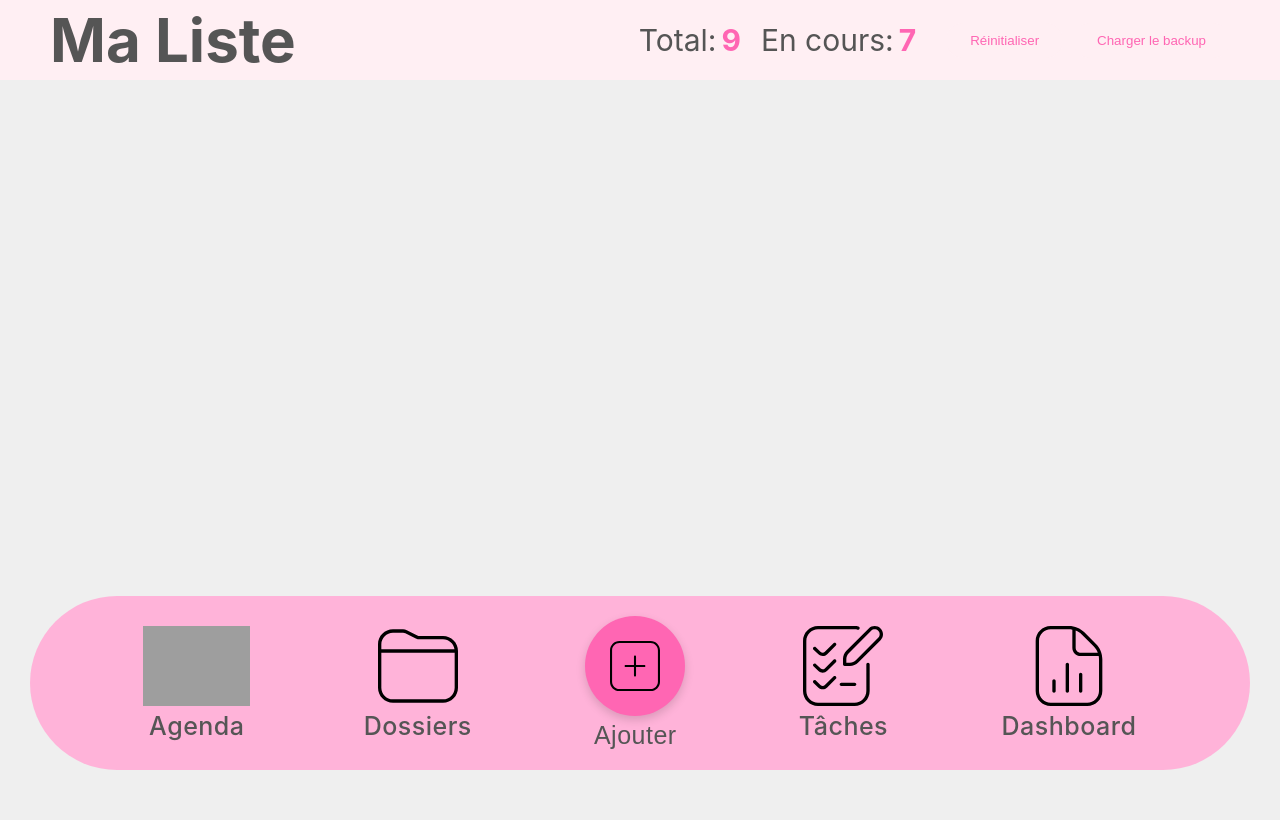
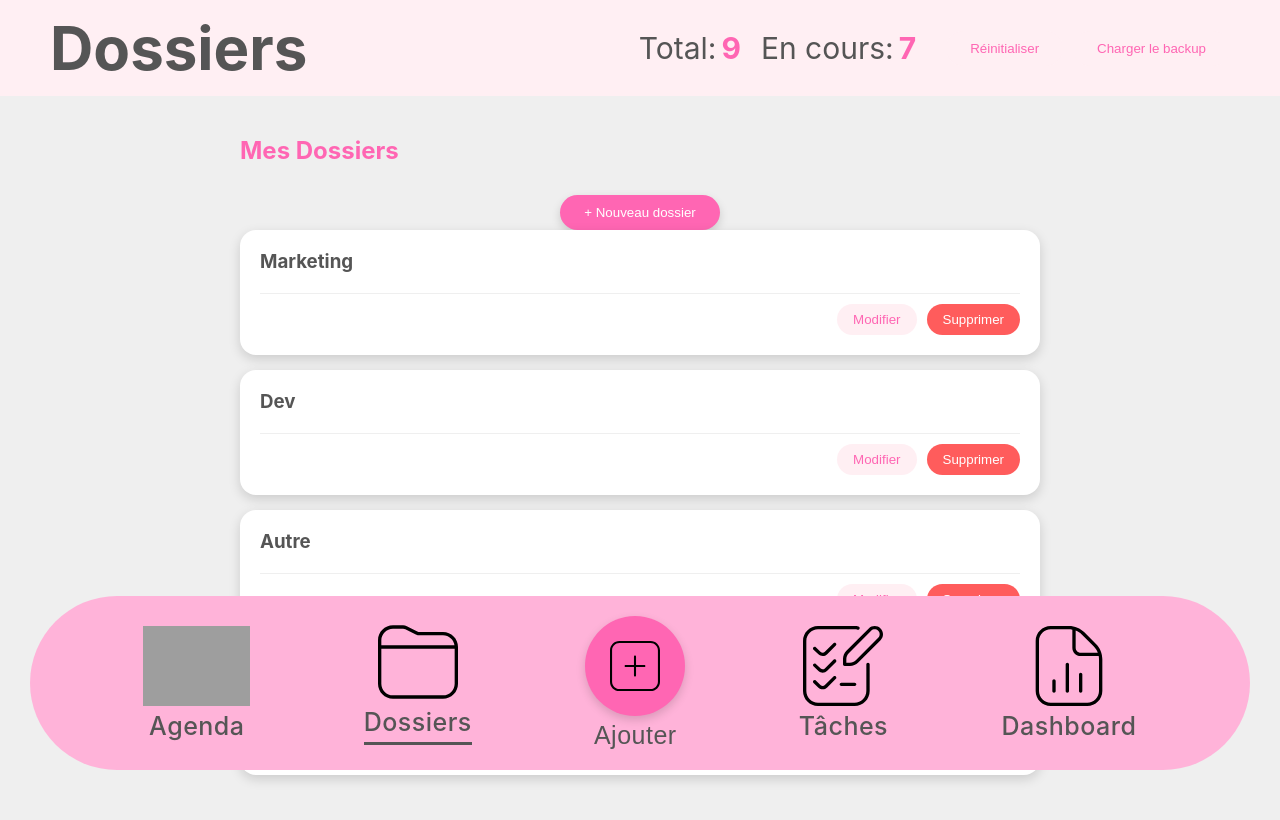
Before and after one commit to claire-arsena/ToDo-List, a React (Create React App) app in the folder ma-liste/: page /folders in a window 1280 px wide. Shown: the top 820 px of the page. Built offline with nearby package versions, Linux system fonts and the light colour scheme; grey boxes are pictures that could not be loaded.

Commit message:
feat : ajout de la fonctionnalité des dossiers

```diff
--- a/ma-liste/src/App.js
+++ b/ma-liste/src/App.js
@@ -5,9 +5,10 @@ import { ModalContextProvider } from './ctx/ModalContext';
 import Footer from './components/Footer/Footer';
 import Header from './components/Header/Header';
 import TaskFormModal from './components/Modal/TaskFormModal';
+import FolderFormModal from './components/Modal/FolderFormModal';
 import Tasks from './views/Tasks/Tasks';
 import Agenda from './views/Agenda';
-import Dossiers from './views/Dossiers';
+import Folders from './views/Folders';
 import Dashboard from './views/Dashboard';
 
 function App() {
@@ -19,10 +20,11 @@ function App() {
             <Header />
             <Footer />
             <TaskFormModal />
+            <FolderFormModal />
             <Routes>
               <Route path="/" element={<Tasks />} />
               <Route path="/agenda" element={<Agenda />} />
-              <Route path="/dossiers" element={<Dossiers />} />
+              <Route path="/folders" element={<Folders />} />
               <Route path="/dashboard" element={<Dashboard />} />
             </Routes>
           </main>
--- a/ma-liste/src/components/Footer/Footer.js
+++ b/ma-liste/src/components/Footer/Footer.js
@@ -22,13 +22,13 @@ function Footer() {
                             <figcaption className="footer-text">Agenda</figcaption>
                         </figure>
                 </Link>
-                <Link to="/dossiers" className={location.pathname === '/dossiers' ? 'active' : ''}>
+                <Link to="/folders" className={location.pathname === '/folders' ? 'active' : ''}>
                     <figure className="footer-figure">
                         <img src={folder} className="footer-logo" alt="Icône dossiers" />
                         <figcaption className="footer-text">Dossiers</figcaption>
                     </figure>
                 </Link>
-                <button className="footer-add-button" onClick={openModal} title="Créer une tâche">
+                <button className="footer-add-button" onClick={() => openModal('task')} title="Créer une tâche">
                     <figure className="footer-figure">
                         <b className="footer-add-bg">
                             <img src={add} className="footer-logo footer-add-icon" alt="Icône ajouter" />
--- a/ma-liste/src/components/Header/Header.js
+++ b/ma-liste/src/components/Header/Header.js
@@ -5,27 +5,27 @@ import './Header.css';
 
 function Header() {
   const location = useLocation();
-  const { resetData, loadBackup, taches, getActiveTasks } = useContext(TodoContext);
+  const { resetData, loadBackup, tasks, getActiveTasks } = useContext(TodoContext);
 
   const titles = {
     '/': 'Liste de tâches',
     '/agenda': 'Agenda',
-    '/dossiers': 'Dossiers',
+    '/folders': 'Dossiers',
     '/dashboard': 'Tableau de bord'
   };
 
   const currentTitle = titles[location.pathname] || 'Ma Liste';
-  const totalTasks = taches.length;
+  const totalTasks = tasks.length;
   const activeTasksCount = getActiveTasks().length;
 
   return (
     <header className="App-header">
         <h1>{currentTitle}</h1>
         <nav className="header-actions">
-          <div className="task-stats">
-            <span className="stat-item">Total: <strong>{totalTasks}</strong></span>
-            <span className="stat-item">En cours: <strong>{activeTasksCount}</strong></span>
-          </div>
+          <section className="task-stats">
+            <p className="stat-item">Total: <strong>{totalTasks}</strong></p>
+            <p className="stat-item">En cours: <strong>{activeTasksCount}</strong></p>
+          </section>
           <button
             className="btn btn-secondary"
             onClick={resetData}
--- /dev/null
+++ b/ma-liste/src/components/Modal/FolderFormModal.js
@@ -0,0 +1,103 @@
+import React, { useContext, useState, useEffect } from 'react';
+import { TodoContext } from '../../ctx/TodoContext';
+import { ModalContext } from '../../ctx/ModalContext';
+import './TaskFormModal.css';
+
+function FolderFormModal() {
+  const { addFolder, updateFolder } = useContext(TodoContext);
+  const { isModalOpen, modalType, modalData, closeModal } = useContext(ModalContext);
+  const [formData, setFormData] = useState({
+    title: '',
+    description: '',
+  });
+
+  useEffect(() => {
+    if (modalData && modalType === 'folder') {
+      setFormData({
+        title: modalData.title || '',
+        description: modalData.description || '',
+      });
+    } else {
+      setFormData({
+        title: '',
+        description: '',
+      });
+    }
+  }, [modalData, modalType]);
+
+  const handleChange = (e) => {
+    const { name, value } = e.target;
+    setFormData(prev => ({
+      ...prev,
+      [name]: value,
+    }));
+  };
+
+  const handleSubmit = (e) => {
+    e.preventDefault();
+    if (formData.title.trim()) {
+      if (modalData) {
+        updateFolder(modalData.id, formData);
+      } else {
+        addFolder(formData);
+      }
+      closeModal();
+    }
+  };
+
+  const handleBackdropClick = (e) => {
+    if (e.target === e.currentTarget) {
+      closeModal();
+    }
+  };
+
+  if (!isModalOpen || modalType !== 'folder') return null;
+
+  return (
+    <dialog className="modal-backdrop" onClick={handleBackdropClick}>
+      <section className="modal-content">
+        <header className="modal-header">
+          <h2>{modalData ? 'Modifier le dossier' : 'Créer un nouveau dossier'}</h2>
+          <button className="modal-close" onClick={closeModal}>×</button>
+        </header>
+        <form onSubmit={handleSubmit} className="task-form">
+          <fieldset className="form-group">
+            <label htmlFor="title">Nom du dossier *</label>
+            <input
+              type="text"
+              id="title"
+              name="title"
+              value={formData.title}
+              onChange={handleChange}
+              placeholder="Ex: Personnel, Travail..."
+              required
+            />
+          </fieldset>
+
+          <fieldset className="form-group">
+            <label htmlFor="description">Description</label>
+            <textarea
+              id="description"
+              name="description"
+              value={formData.description}
+              onChange={handleChange}
+              placeholder="Description optionnelle"
+              rows="3"
+            />
+          </fieldset>
+
+          <footer className="form-buttons">
+            <button type="button" className="btn btn-secondary" onClick={closeModal}>
+              Annuler
+            </button>
+            <button type="submit" className="btn btn-primary">
+              {modalData ? 'Enregistrer' : 'Créer le dossier'}
+            </button>
+          </footer>
+        </form>
+      </section>
+    </dialog>
+  );
+}
+
+export default FolderFormModal;
--- a/ma-liste/src/components/Modal/TaskFormModal.js
+++ b/ma-liste/src/components/Modal/TaskFormModal.js
@@ -1,20 +1,43 @@
-import React, { useContext, useState } from 'react';
+import React, { useContext, useState, useEffect } from 'react';
 import { TodoContext } from '../../ctx/TodoContext';
 import { ModalContext } from '../../ctx/ModalContext';
 import { ETATS } from '../../config/constants';
 import './TaskFormModal.css';
 
 function TaskFormModal() {
-  const { addTask, dossiers } = useContext(TodoContext);
-  const { isModalOpen, closeModal } = useContext(ModalContext);
+  const { addTask, updateTask, folders, relations } = useContext(TodoContext);
+  const { isModalOpen, modalType, modalData, closeModal } = useContext(ModalContext);
   const [formData, setFormData] = useState({
     title: '',
     description: '',
-    date_echeance: '',
-    etat: ETATS.NOUVEAU,
-    equipiersInput: '',
-    id_dossier: '',
+    dueDate: '',
+    status: ETATS.NOUVEAU,
+    membersInput: '',
+    folderId: '',
   });
+
+  useEffect(() => {
+    if (modalData && modalType === 'task') {
+      const relation = relations.find(r => r.taskId === modalData.id);
+      setFormData({
+        title: modalData.title || '',
+        description: modalData.description || '',
+        dueDate: modalData.dueDate || '',
+        status: modalData.status || ETATS.NOUVEAU,
+        membersInput: modalData.members ? modalData.members.map(m => m.name).join(', ') : '',
+        folderId: relation ? relation.folderId.toString() : '',
+      });
+    } else {
+      setFormData({
+        title: '',
+        description: '',
+        dueDate: '',
+        status: ETATS.NOUVEAU,
+        membersInput: '',
+        folderId: '',
+      });
+    }
+  }, [modalData, modalType, relations]);
 
   const handleChange = (e) => {
     const { name, value } = e.target;
@@ -27,26 +50,32 @@ function TaskFormModal() {
   const handleSubmit = (e) => {
     e.preventDefault();
     if (formData.title.trim()) {
-      const equipiers = formData.equipiersInput
+      const members = formData.membersInput
         .split(',')
         .map(name => ({ name: name.trim() }))
         .filter(obj => obj.name !== '');
 
-      addTask({
+      const taskPayload = {
         title: formData.title,
         description: formData.description,
-        date_echeance: formData.date_echeance,
-        etat: formData.etat,
-        equipiers
-      }, formData.id_dossier);
+        dueDate: formData.dueDate,
+        status: formData.status,
+        members
+      };
+
+      if (modalData) {
+        updateTask(modalData.id, taskPayload, formData.folderId);
+      } else {
+        addTask(taskPayload, formData.folderId);
+      }
 
       setFormData({
         title: '',
         description: '',
-        date_echeance: '',
-        etat: ETATS.NOUVEAU,
-        equipiersInput: '',
-        id_dossier: '',
+        dueDate: '',
+        status: ETATS.NOUVEAU,
+        membersInput: '',
+        folderId: '',
       });
       closeModal();
     }
@@ -58,7 +87,7 @@ function TaskFormModal() {
     }
   };
 
-  if (!isModalOpen) return null;
+  if (!isModalOpen || modalType !== 'task') return null;
 
   return (
     <dialog className="modal-backdrop" onClick={handleBackdropClick}>
@@ -94,53 +123,53 @@ function TaskFormModal() {
           </fieldset>
 
           <fieldset className="form-group">
-            <label htmlFor="date_echeance">Date d'échéance</label>
+            <label htmlFor="dueDate">Date d'échéance</label>
             <input
               type="date"
-              id="date_echeance"
-              name="date_echeance"
-              value={formData.date_echeance}
+              id="dueDate"
+              name="dueDate"
+              value={formData.dueDate}
               onChange={handleChange}
             />
           </fieldset>
 
           <fieldset className="form-group">
-            <label htmlFor="id_dossier">Dossier</label>
+            <label htmlFor="folderId">Dossier</label>
             <select
-              id="id_dossier"
-              name="id_dossier"
-              value={formData.id_dossier}
+              id="folderId"
+              name="folderId"
+              value={formData.folderId}
               onChange={handleChange}
             >
               <option value="">Aucun dossier</option>
-              {dossiers.map(dossier => (
-                <option key={dossier.id} value={dossier.id}>{dossier.title}</option>
+              {folders.map(folder => (
+                <option key={folder.id} value={folder.id}>{folder.title}</option>
               ))}
             </select>
           </fieldset>
 
           <fieldset className="form-group">
-            <label htmlFor="equipiersInput">Équipiers (séparés par des virgules)</label>
+            <label htmlFor="membersInput">Équipiers (séparés par des virgules)</label>
             <input
               type="text"
-              id="equipiersInput"
-              name="equipiersInput"
-              value={formData.equipiersInput}
+              id="membersInput"
+              name="membersInput"
+              value={formData.membersInput}
               onChange={handleChange}
               placeholder="Ex: Paul, Marie, Bob"
             />
           </fieldset>
 
           <fieldset className="form-group">
-            <label htmlFor="etat">Statut</label>
+            <label htmlFor="status">Statut</label>
             <select
-              id="etat"
-              name="etat"
-              value={formData.etat}
+              id="status"
+              name="status"
+              value={formData.status}
               onChange={handleChange}
             >
-              {Object.values(ETATS).map(etat => (
-                <option key={etat} value={etat}>{etat}</option>
+              {Object.values(ETATS).map(status => (
+                <option key={status} value={status}>{status}</option>
               ))}
             </select>
           </fieldset>
@@ -150,7 +179,7 @@ function TaskFormModal() {
               Annuler
             </button>
             <button type="submit" className="btn btn-primary">
-              Créer la tâche
+              {modalData ? 'Enregistrer les modifications' : 'Créer la tâche'}
             </button>
           </footer>
         </form>
--- a/ma-liste/src/ctx/ModalContext.jsx
+++ b/ma-liste/src/ctx/ModalContext.jsx
@@ -4,12 +4,24 @@ export const ModalContext = createContext();
 
 export function ModalContextProvider({ children }) {
   const [isModalOpen, setIsModalOpen] = useState(false);
+  const [modalType, setModalType] = useState('task');
+  const [modalData, setModalData] = useState(null);
 
-  const openModal = () => setIsModalOpen(true);
-  const closeModal = () => setIsModalOpen(false);
+  const openModal = (type = 'task', data = null) => {
+    setModalType(type);
+    setModalData(data);
+    setIsModalOpen(true);
+  };
+
+  const closeModal = () => {
+    setIsModalOpen(false);
+    setModalData(null);
+  };
 
   const value = {
     isModalOpen,
+    modalType,
+    modalData,
     openModal,
     closeModal,
   };
--- a/ma-liste/src/ctx/TodoContext.jsx
+++ b/ma-liste/src/ctx/TodoContext.jsx
@@ -1,12 +1,12 @@
 import React, { createContext, useState, useEffect } from 'react';
 import backupData from '../config/data.json';
-import { ETAT_TERMINE } from '../config/constants';
+import { ETAT_TERMINE, ETATS } from '../config/constants';
 
 export const TodoContext = createContext();
 
 export function TodoContextProvider({ children }) {
-  const [taches, setTaches] = useState([]);
-  const [dossiers, setDossiers] = useState([]);
+  const [tasks, setTasks] = useState([]);
+  const [folders, setFolders] = useState([]);
   const [relations, setRelations] = useState([]);
 
   useEffect(() => {
@@ -14,63 +14,133 @@ export function TodoContextProvider({ children }) {
   }, []);
 
   const loadBackup = () => {
-    setTaches(backupData.taches);
-    setDossiers(backupData.dossiers);
-    setRelations(backupData.relations);
+    const mappedTasks = (backupData.taches || []).map(t => ({
+      id: t.id,
+      title: t.title,
+      description: t.description || '',
+      creationDate: t.date_creation || '',
+      dueDate: t.date_echeance || '',
+      status: t.etat || ETATS.NOUVEAU,
+      members: t.equipiers || []
+    }));
+
+    const mappedFolders = (backupData.dossiers || []).map(d => ({
+      id: d.id,
+      title: d.title,
+      description: d.description || '',
+      color: d.color,
+      icon: d.icon,
+      type: d.type
+    }));
+
+    const mappedRelations = (backupData.relations || []).map(r => ({
+      taskId: r.tache,
+      folderId: r.dossier
+    }));
+
+    setTasks(mappedTasks);
+    setFolders(mappedFolders);
+    setRelations(mappedRelations);
   };
 
   const resetData = () => {
     const confirmed = window.confirm('Êtes-vous sûr(e) ? Cette action supprimera toutes les tâches.');
     if (confirmed) {
-      setTaches([]);
-      setDossiers([]);
+      setTasks([]);
+      setFolders([]);
       setRelations([]);
     }
   };
 
-  const addTask = (tache, id_dossier = null) => {
-    const maxId = taches.length > 0 ? Math.max(...taches.map(t => t.id)) : 100;
-    const newTache = {
+  const addTask = (task, folderId = null) => {
+    const maxId = tasks.length > 0 ? Math.max(...tasks.map(t => t.id)) : 100;
+    const newTask = {
       id: maxId + 1,
-      title: tache.title,
-      description: tache.description || '',
-      date_creation: new Date().toISOString().split('T')[0],
-      date_echeance: tache.date_echeance || '',
-      etat: tache.etat || 'Nouveau',
-      equipiers: tache.equipiers || [],
+      title: task.title,
+      description: task.description || '',
+      creationDate: new Date().toISOString().split('T')[0],
+      dueDate: task.dueDate || '',
+      status: task.status || ETATS.NOUVEAU,
+      members: task.members || [],
     };
 
-    setTaches([...taches, newTache]);
+    setTasks([...tasks, newTask]);
 
-    if (id_dossier) {
-      setRelations([...relations, { tache: newTache.id, dossier: parseInt(id_dossier) }]);
+    if (folderId) {
+      setRelations([...relations, { taskId: newTask.id, folderId: parseInt(folderId) }]);
     }
 
-    return newTache;
+    return newTask;
+  };
+
+  const updateTask = (id, updatedTask, folderId = undefined) => {
+    setTasks(tasks.map(t => t.id === id ? { ...t, ...updatedTask } : t));
+    if (folderId !== undefined) {
+      const otherRelations = relations.filter(r => r.taskId !== id);
+      if (folderId) {
+        setRelations([...otherRelations, { taskId: id, folderId: parseInt(folderId) }]);
+      } else {
+        setRelations(otherRelations);
+      }
+    }
+  };
+
+  const deleteTask = (id) => {
+    if (window.confirm('Supprimer cette tâche ?')) {
+      setTasks(tasks.filter(t => t.id !== id));
+      setRelations(relations.filter(r => r.taskId !== id));
+    }
+  };
+
+  const addFolder = (folder) => {
+    const maxId = folders.length > 0 ? Math.max(...folders.map(d => d.id)) : 0;
+    const newFolder = {
+      id: maxId + 1,
+      title: folder.title,
+      description: folder.description || '',
+    };
+    setFolders([...folders, newFolder]);
+    return newFolder;
+  };
+
+  const updateFolder = (id, updatedFolder) => {
+    setFolders(folders.map(f => f.id === id ? { ...f, ...updatedFolder } : f));
+  };
+
+  const deleteFolder = (id) => {
+    if (window.confirm('Supprimer ce dossier ? Les tâches associées resteront mais ne seront plus classées.')) {
+      setFolders(folders.filter(f => f.id !== id));
+      setRelations(relations.filter(r => r.folderId !== id));
+    }
   };
 
   const getActiveTasks = () => {
-    return taches.filter(tache => !ETAT_TERMINE.includes(tache.etat));
+    return tasks.filter(task => !ETAT_TERMINE.includes(task.status));
   };
 
   const getActiveSortedTasks = () => {
     const activeTasks = getActiveTasks();
     return activeTasks.sort((a, b) => {
-      if (!a.date_echeance && !b.date_echeance) return 0;
-      if (!a.date_echeance) return 1;
-      if (!b.date_echeance) return -1;
-      return new Date(b.date_echeance) - new Date(a.date_echeance);
+      if (!a.dueDate && !b.dueDate) return 0;
+      if (!a.dueDate) return 1;
+      if (!b.dueDate) return -1;
+      return new Date(b.dueDate) - new Date(a.dueDate);
     });
   };
 
   const value = {
-    taches,
-    setTaches,
-    dossiers,
-    setDossiers,
+    tasks,
+    setTasks,
+    folders,
+    setFolders,
     relations,
     setRelations,
     addTask,
+    updateTask,
+    deleteTask,
+    addFolder,
+    updateFolder,
+    deleteFolder,
     loadBackup,
     resetData,
     getActiveTasks,
--- /dev/null
+++ b/ma-liste/src/views/Folders.js
@@ -0,0 +1,47 @@
+import React, { useContext } from 'react';
+import { TodoContext } from '../ctx/TodoContext';
+import { ModalContext } from '../ctx/ModalContext';
+import './Tasks/Tasks.css';
+
+function Folders() {
+  const { folders, deleteFolder } = useContext(TodoContext);
+  const { openModal } = useContext(ModalContext);
+
+  return (
+    <section className="tasks folders">
+      <header className="tasks-header">
+        <h1>Mes Dossiers</h1>
+        <button className="btn btn-primary" onClick={() => openModal('folder')}>
+          + Nouveau dossier
+        </button>
+      </header>
+
+      <section className="tasks-list">
+        {folders.map(folder => (
+          <article key={folder.id} className="task-item">
+            <h3>{folder.title}</h3>
+            {folder.description && <p>{folder.description}</p>}
+
+            <footer className="task-actions">
+              <button
+                className="btn btn-secondary btn-small"
+                onClick={() => openModal('folder', folder)}
+              >
+                Modifier
+              </button>
+              <button
+                className="btn btn-danger btn-small"
+                onClick={() => deleteFolder(folder.id)}
+              >
+                Supprimer
+              </button>
+            </footer>
+          </article>
+        ))}
+        {folders.length === 0 && <p>Aucun dossier. Créez-en un pour organiser vos tâches !</p>}
+      </section>
+    </section>
+  );
+}
+
+export default Folders;
--- a/ma-liste/src/views/Tasks/TasksItem.js
+++ b/ma-liste/src/views/Tasks/TasksItem.js
@@ -1,23 +1,25 @@
 import { useContext } from 'react';
 import { TodoContext } from '../../ctx/TodoContext';
+import { ModalContext } from '../../ctx/ModalContext';
 
 function TasksItem({ task }) {
-  const { dossiers, relations } = useContext(TodoContext);
-  const relation = relations.find(r => r.tache === task.id);
-  const dossier = relation ? dossiers.find(d => d.id === relation.dossier) : null;
+  const { folders, relations, deleteTask } = useContext(TodoContext);
+  const { openModal } = useContext(ModalContext);
+  const relation = relations.find(r => r.taskId === task.id);
+  const folder = relation ? folders.find(d => d.id === relation.folderId) : null;
 
-  const displayMembers = task.equipiers && task.equipiers.length > 0
-    ? task.equipiers.slice(0, 2)
+  const displayMembers = task.members && task.members.length > 0
+    ? task.members.slice(0, 2)
     : [];
 
   return (
     <article className="task-item">
       <h3>{task.title}</h3>
-      {dossier && <span className="task-category">{dossier.title}</span>}
+      {folder && <small className="task-category">{folder.title}</small>}
       {task.description && <p>{task.description}</p>}
       <footer className="task-meta">
-        <strong className="task-status">{task.etat}</strong>
-        {task.date_echeance && <time className="task-date">{task.date_echeance}</time>}
+        <strong className="task-status">{task.status}</strong>
+        {task.dueDate && <time className="task-date">{task.dueDate}</time>}
       </footer>
       {displayMembers.length > 0 && (
         <ul className="task-members">
@@ -26,6 +28,20 @@ function TasksItem({ task }) {
           ))}
         </ul>
       )}
+      <section className="task-actions">
+        <button
+          className="btn btn-secondary btn-small"
+          onClick={() => openModal('task', task)}
+        >
+          Modifier
+        </button>
+        <button
+          className="btn btn-danger btn-small"
+          onClick={() => deleteTask(task.id)}
+        >
+          Supprimer
+        </button>
+      </section>
     </article>
   );
 }
```
Also changed, not shown: ma-liste/src/views/Dossiers.js (deleted, +0 -7 lines).
